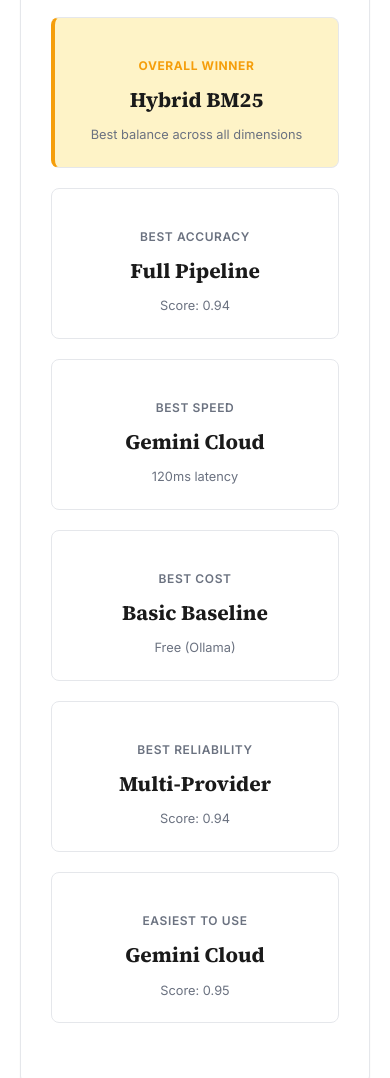
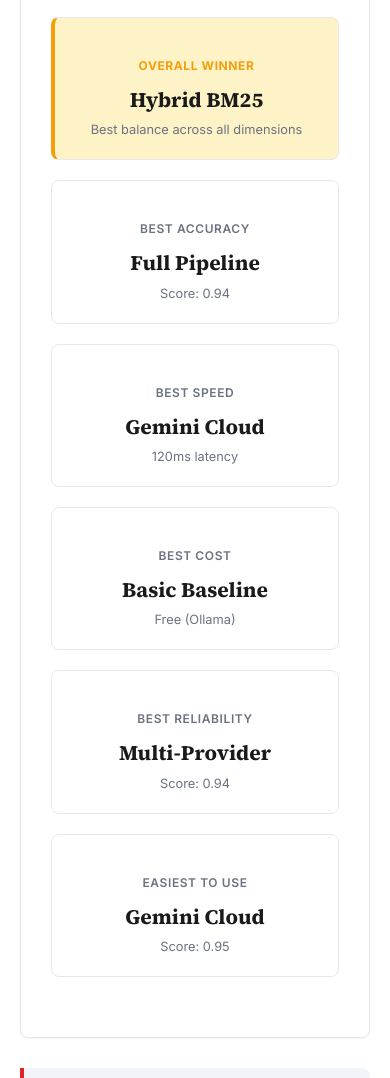
Before and after one commit to Algiras/embedeval, a website: page docs/index.html in a window 390 px wide. Shown: the part 655-1733 px from the top of the page. Drawn offline with nearby package versions, Linux system fonts and the light colour scheme.

Commit message:
fix: Improve summary card grid alignment
- Change from auto-fit to fixed 3-column grid layout
- Add responsive breakpoints for tablet (2-col) and mobile (1-col)
- Fix text wrapping in card descriptions

```diff
--- a/docs/index.html
+++ b/docs/index.html
@@ -214,9 +214,21 @@
         /* Summary Grid */
         .summary-grid {
             display: grid;
-            grid-template-columns: repeat(auto-fit, minmax(220px, 1fr));
+            grid-template-columns: repeat(3, 1fr);
             gap: 20px;
             margin-bottom: 30px;
+        }
+
+        @media (max-width: 992px) {
+            .summary-grid {
+                grid-template-columns: repeat(2, 1fr);
+            }
+        }
+
+        @media (max-width: 576px) {
+            .summary-grid {
+                grid-template-columns: 1fr;
+            }
         }
 
         .summary-card {
@@ -264,6 +276,8 @@
         .summary-card small {
             font-size: 0.8em;
             color: var(--text-muted);
+            display: block;
+            line-height: 1.4;
         }
 
         /* Methodology Section */
```
